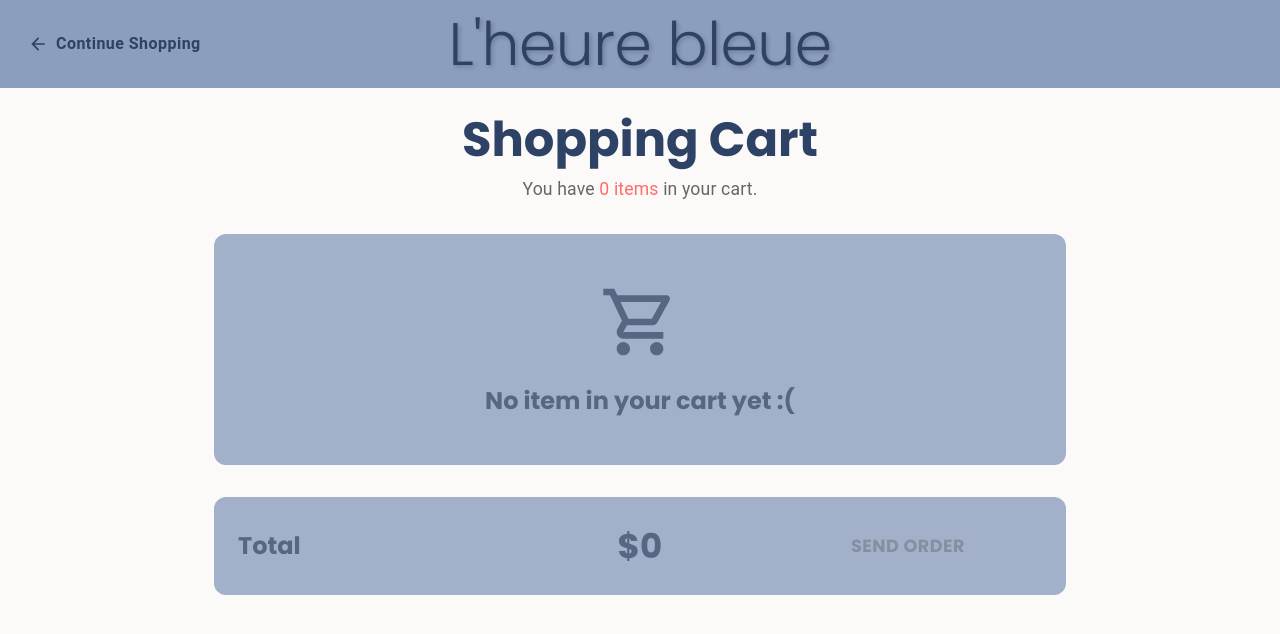
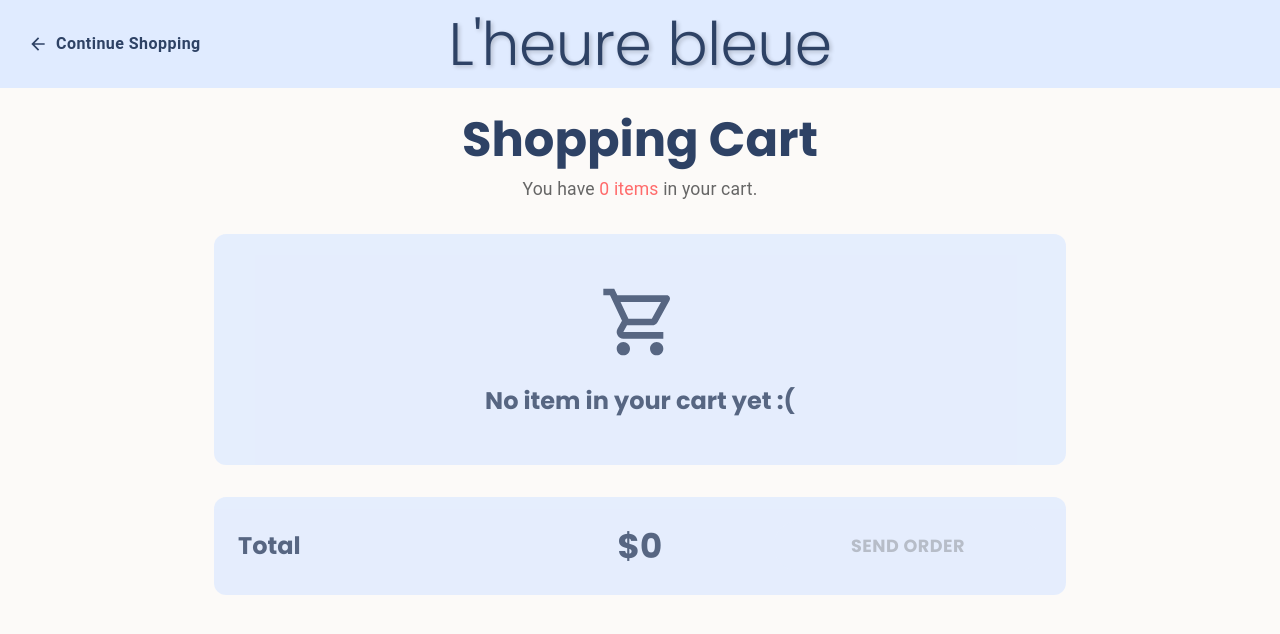
Before and after one commit to gimme-honeylemon/advminiproject, a Next.js app in the folder nextjs/: page /cart in a window 1280 px wide. Shown: the top 634 px of the page. Built offline with nearby package versions, Linux system fonts and the light colour scheme.

Commit message:
cart update

```diff
--- a/nextjs/app/cart/page.js
+++ b/nextjs/app/cart/page.js
@@ -57,7 +57,7 @@ export default function CartPage() {
       {/* Header */}
       <Box
         sx={{
-          backgroundColor: '#8C9EBE',
+          backgroundColor: '#E0EBFF',
           padding: 3,
           display: 'flex',
           alignItems: 'center',
@@ -127,7 +127,7 @@ export default function CartPage() {
             sx={{
               textAlign: 'center',
               padding: 6,
-              backgroundColor: '#8C9EBE',
+              backgroundColor: '#E0EBFF',
               borderRadius: 3,
               marginBottom: 4,
               opacity: 0.8
@@ -267,7 +267,7 @@ export default function CartPage() {
         {/* Cart Footer */}
         <Box
           sx={{
-            backgroundColor: '#8C9EBE',
+            backgroundColor: '#E0EBFF',
             borderRadius: 3,
             padding: 3,
             position: 'sticky',
@@ -316,7 +316,7 @@ export default function CartPage() {
                   fontWeight: 'bold',
                   fontSize: '1.1rem',
                   '&:hover': { backgroundColor: '#1F2D4D' },
-                  '&:disabled': { backgroundColor: '#8C9EBE' }
+                  '&:disabled': { backgroundColor: '#E0EBFF' }
                 }}
                 disabled={totalItems === 0}
               >
```
